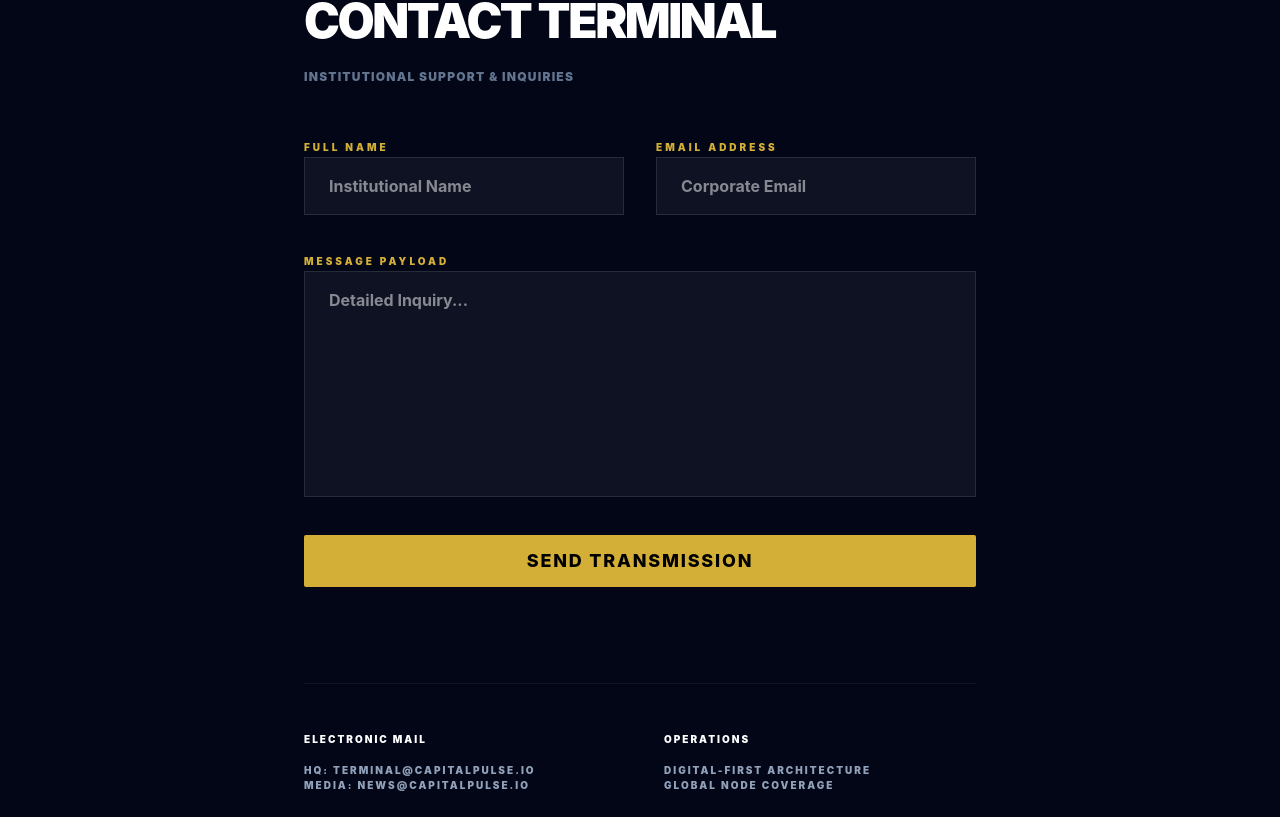
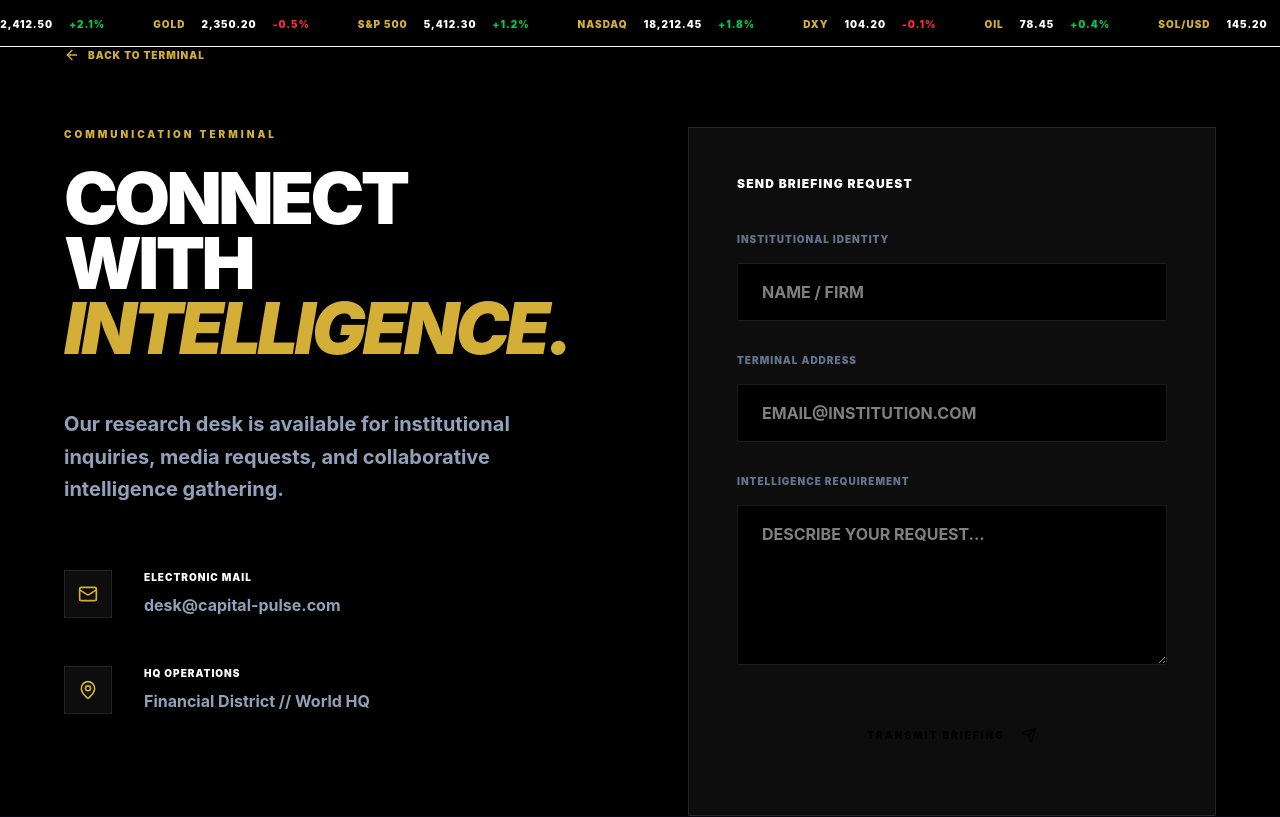
Before and after one commit to brandonlacoste9-tech/google-adsense-3, a Next.js app: page /contact in a window 1280 px wide. Shown: the part 248-1065 px from the top of the page. Built offline with nearby package versions, Linux system fonts and the light colour scheme.

Commit message:
feat: institutional hardening - about, contact, and compliance suite complete

```diff
--- a/src/app/contact/page.tsx
+++ b/src/app/contact/page.tsx
@@ -1,55 +1,71 @@
+import Link from "next/link";
+import { ArrowLeft, Mail, Phone, MapPin, Send } from "lucide-react";
+import MarketTicker from "@/components/MarketTicker";
+
 export default function ContactPage() {
   return (
-    <div className="container py-24">
-      <div className="max-w-2xl mx-auto">
-        <h1 className="text-5xl font-black mb-6 uppercase tracking-tighter text-white">Contact Terminal</h1>
-        <p className="text-slate-500 mb-12 uppercase tracking-widest text-xs font-black">Institutional Support & Inquiries</p>
+    <main className="min-h-screen bg-black">
+      <MarketTicker />
 
-        <form className="space-y-8">
-          <div className="grid grid-cols-1 md:grid-cols-2 gap-8">
-            <div className="space-y-2">
-              <label className="text-[10px] font-black text-gold uppercase tracking-[0.3em]">Full Name</label>
-              <input
-                type="text"
-                placeholder="Institutional Name"
-                className="w-full bg-white/5 border border-white/10 px-6 py-4 outline-none focus:border-gold transition-all text-white font-bold"
-              />
-            </div>
-            <div className="space-y-2">
-              <label className="text-[10px] font-black text-gold uppercase tracking-[0.3em]">Email Address</label>
-              <input
-                type="email"
-                placeholder="Corporate Email"
-                className="w-full bg-white/5 border border-white/10 px-6 py-4 outline-none focus:border-gold transition-all text-white font-bold"
-              />
+      <div className="container py-24 px-6 max-w-6xl mx-auto">
+        <Link href="/" className="text-gold flex items-center gap-2 mb-16 font-black uppercase text-[10px] tracking-widest hover:-translate-x-1 transition-transform">
+          <ArrowLeft size={16} /> Back to Terminal
+        </Link>
+
+        <div className="grid grid-cols-1 lg:grid-cols-2 gap-24">
+          <div>
+            <span className="text-gold font-black uppercase text-[10px] tracking-[0.3em] mb-6 block">Communication Terminal</span>
+            <h1 className="text-7xl font-black text-white uppercase tracking-tighter leading-[0.9] mb-12">
+              Connect with <span className="text-gold italic">Intelligence.</span>
+            </h1>
+            <p className="text-xl text-slate-400 font-bold leading-relaxed mb-16">
+              Our research desk is available for institutional inquiries, media requests, and collaborative intelligence gathering.
+            </p>
+
+            <div className="space-y-12">
+              <div className="flex gap-8 items-start">
+                <div className="w-12 h-12 bg-white/5 border border-white/10 flex items-center justify-center text-gold">
+                  <Mail size={20} />
+                </div>
+                <div>
+                  <h4 className="text-white font-black uppercase tracking-widest text-[10px] mb-2">Electronic Mail</h4>
+                  <p className="text-slate-400 font-bold">desk@capital-pulse.com</p>
+                </div>
+              </div>
+              <div className="flex gap-8 items-start">
+                <div className="w-12 h-12 bg-white/5 border border-white/10 flex items-center justify-center text-gold">
+                  <MapPin size={20} />
+                </div>
+                <div>
+                  <h4 className="text-white font-black uppercase tracking-widest text-[10px] mb-2">HQ Operations</h4>
+                  <p className="text-slate-400 font-bold">Financial District // World HQ</p>
+                </div>
+              </div>
             </div>
           </div>
-          <div className="space-y-2">
-            <label className="text-[10px] font-black text-gold uppercase tracking-[0.3em]">Message Payload</label>
-            <textarea
-              rows={8}
-              placeholder="Detailed Inquiry..."
-              className="w-full bg-white/5 border border-white/10 px-6 py-4 outline-none focus:border-gold transition-all text-white font-bold resize-none"
-            ></textarea>
-          </div>
-          <button className="btn-luxury w-full py-6 text-lg">
-            Send Transmission
-          </button>
-        </form>
 
-        <div className="mt-24 pt-12 border-t border-white/5 grid grid-cols-1 md:grid-cols-2 gap-12 text-[10px] font-black text-slate-600 uppercase tracking-[0.2em]">
-          <div>
-            <h4 className="text-white mb-4">Electronic Mail</h4>
-            <p className="text-slate-400">HQ: terminal@capitalpulse.io</p>
-            <p className="text-slate-400">Media: news@capitalpulse.io</p>
-          </div>
-          <div>
-            <h4 className="text-white mb-4">Operations</h4>
-            <p className="text-slate-400">Digital-First Architecture</p>
-            <p className="text-slate-400">Global Node Coverage</p>
+          <div className="bg-white/5 border border-white/10 p-12">
+            <h3 className="text-white font-black uppercase tracking-widest text-xs mb-10">Send Briefing Request</h3>
+            <form className="space-y-8">
+              <div>
+                <label className="block text-[10px] font-black text-slate-500 uppercase tracking-widest mb-4">Institutional Identity</label>
+                <input type="text" className="w-full bg-black border border-white/10 px-6 py-4 outline-none focus:border-gold text-white font-bold" placeholder="NAME / FIRM" />
+              </div>
+              <div>
+                <label className="block text-[10px] font-black text-slate-500 uppercase tracking-widest mb-4">Terminal Address</label>
+                <input type="email" className="w-full bg-black border border-white/10 px-6 py-4 outline-none focus:border-gold text-white font-bold" placeholder="EMAIL@INSTITUTION.COM" />
+              </div>
+              <div>
+                <label className="block text-[10px] font-black text-slate-500 uppercase tracking-widest mb-4">Intelligence Requirement</label>
+                <textarea className="w-full bg-black border border-white/10 px-6 py-4 outline-none focus:border-gold text-white font-bold h-40" placeholder="DESCRIBE YOUR REQUEST..."></textarea>
+              </div>
+              <button className="w-full bg-gold text-black py-6 font-black uppercase tracking-[0.2em] text-[10px] flex items-center justify-center gap-4 hover:scale-[1.02] transition-transform">
+                Transmit Briefing <Send size={16} />
+              </button>
+            </form>
           </div>
         </div>
       </div>
-    </div>
+    </main>
   );
 }
--- a/src/app/privacy/page.tsx
+++ b/src/app/privacy/page.tsx
@@ -1,24 +1,27 @@
+import Link from "next/link";
+import { ArrowLeft } from "lucide-react";
+import MarketTicker from "@/components/MarketTicker";
+
 export default function PrivacyPage() {
   return (
-    <div className="container py-24">
-      <article className="max-w-3xl mx-auto prose prose-invert prose-slate">
-        <h1 className="text-4xl font-black mb-8 uppercase tracking-tighter text-white">Privacy Policy</h1>
-        <p className="text-gold font-bold italic mb-8 uppercase tracking-widest text-xs">Effective: May 2026</p>
-
-        <section className="mb-12">
-          <h2 className="text-2xl font-bold mb-4 text-white">Data Protection Mandate</h2>
-          <p className="text-slate-400">
-            At Capital Pulse, we prioritize the security of your financial data and personal information. This policy outlines our standards for collection, storage, and processing.
-          </p>
-        </section>
-
-        <section className="mb-12">
-          <h2 className="text-2xl font-bold mb-4 text-white">Advertising & Cookies</h2>
-          <p className="text-slate-400">
-            We utilize Google AdSense for monetization. Google and its partners use cookies to serve personalized advertisements based on your browsing behavior. You can manage these settings via your browser or Google's advertising dashboard.
-          </p>
-        </section>
-      </article>
-    </div>
+    <main className="min-h-screen bg-black">
+      <MarketTicker />
+      <div className="container py-24 px-6 max-w-4xl mx-auto">
+        <Link href="/" className="text-gold flex items-center gap-2 mb-16 font-black uppercase text-[10px] tracking-widest">
+          <ArrowLeft size={16} /> Terminal
+        </Link>
+        <h1 className="text-5xl font-black text-white uppercase tracking-tighter mb-12">Data <span className="text-gold">Sovereignty</span> Policy</h1>
+        <div className="prose prose-invert prose-slate max-w-none prose-p:text-slate-400 prose-headings:text-white prose-headings:uppercase prose-headings:font-black">
+          <p>Effective Date: May 9, 2026</p>
+          <p>At Capital Pulse, we prioritize the integrity and sovereignty of your data. This policy outlines how we handle institutional and personal information.</p>
+          <h3>1. Intelligence Gathering</h3>
+          <p>We collect only the data necessary to provide institutional-grade market briefings. This includes email addresses for newsletter delivery and anonymous terminal usage metrics.</p>
+          <h3>2. Data Protection</h3>
+          <p>Your data is secured using military-grade encryption standards. We do not sell or trade institutional intelligence or user data to third-party entities.</p>
+          <h3>3. Cookies & Analytics</h3>
+          <p>We use high-performance tracking nodes to optimize terminal latency and improve the delivery of financial news.</p>
+        </div>
+      </div>
+    </main>
   );
 }
--- a/src/app/terms/page.tsx
+++ b/src/app/terms/page.tsx
@@ -1,24 +1,26 @@
+import Link from "next/link";
+import { ArrowLeft } from "lucide-react";
+import MarketTicker from "@/components/MarketTicker";
+
 export default function TermsPage() {
   return (
-    <div className="container py-24">
-      <article className="max-w-3xl mx-auto prose prose-invert prose-slate">
-        <h1 className="text-4xl font-black mb-8 uppercase tracking-tighter text-white">Terms of Use</h1>
-        <p className="text-gold font-bold italic mb-8 uppercase tracking-widest text-xs">Revised: May 2026</p>
-
-        <section className="mb-12">
-          <h2 className="text-2xl font-bold mb-4 text-white">1. Service Agreement</h2>
-          <p className="text-slate-400">
-            By accessing Capital Pulse, you acknowledge that you have read, understood, and agreed to be bound by these terms, which constitute a legally binding agreement between you and Capital Pulse Media Group.
-          </p>
-        </section>
-
-        <section className="mb-12">
-          <h2 className="text-2xl font-bold mb-4 text-white">2. Proprietary Research</h2>
-          <p className="text-slate-400">
-            All research, analysis, and data visualizations on this platform are the property of Capital Pulse and are protected by international copyright laws.
-          </p>
-        </section>
-      </article>
-    </div>
+    <main className="min-h-screen bg-black">
+      <MarketTicker />
+      <div className="container py-24 px-6 max-w-4xl mx-auto">
+        <Link href="/" className="text-gold flex items-center gap-2 mb-16 font-black uppercase text-[10px] tracking-widest">
+          <ArrowLeft size={16} /> Terminal
+        </Link>
+        <h1 className="text-5xl font-black text-white uppercase tracking-tighter mb-12">Institutional <span className="text-gold">Mandate</span> (Terms)</h1>
+        <div className="prose prose-invert prose-slate max-w-none prose-p:text-slate-400 prose-headings:text-white prose-headings:uppercase prose-headings:font-black">
+          <p>By accessing the Capital Pulse Terminal, you agree to the following institutional mandates.</p>
+          <h3>1. Non-Reliance</h3>
+          <p>The content provided on this platform is for institutional intelligence purposes only and does not constitute financial, investment, or legal advice.</p>
+          <h3>2. Intellectual Property</h3>
+          <p>All research briefings, market tickers, and proprietary analysis are the property of Capital Pulse Media Group.</p>
+          <h3>3. Acceptable Use</h3>
+          <p>Users are prohibited from using automated bots to scrape institutional intelligence from this terminal without explicit written consent.</p>
+        </div>
+      </div>
+    </main>
   );
 }
```
Also changed, not shown: src/app/about/page.tsx (+49 -35 lines), src/app/disclaimer/page.tsx (+23 -29 lines).
